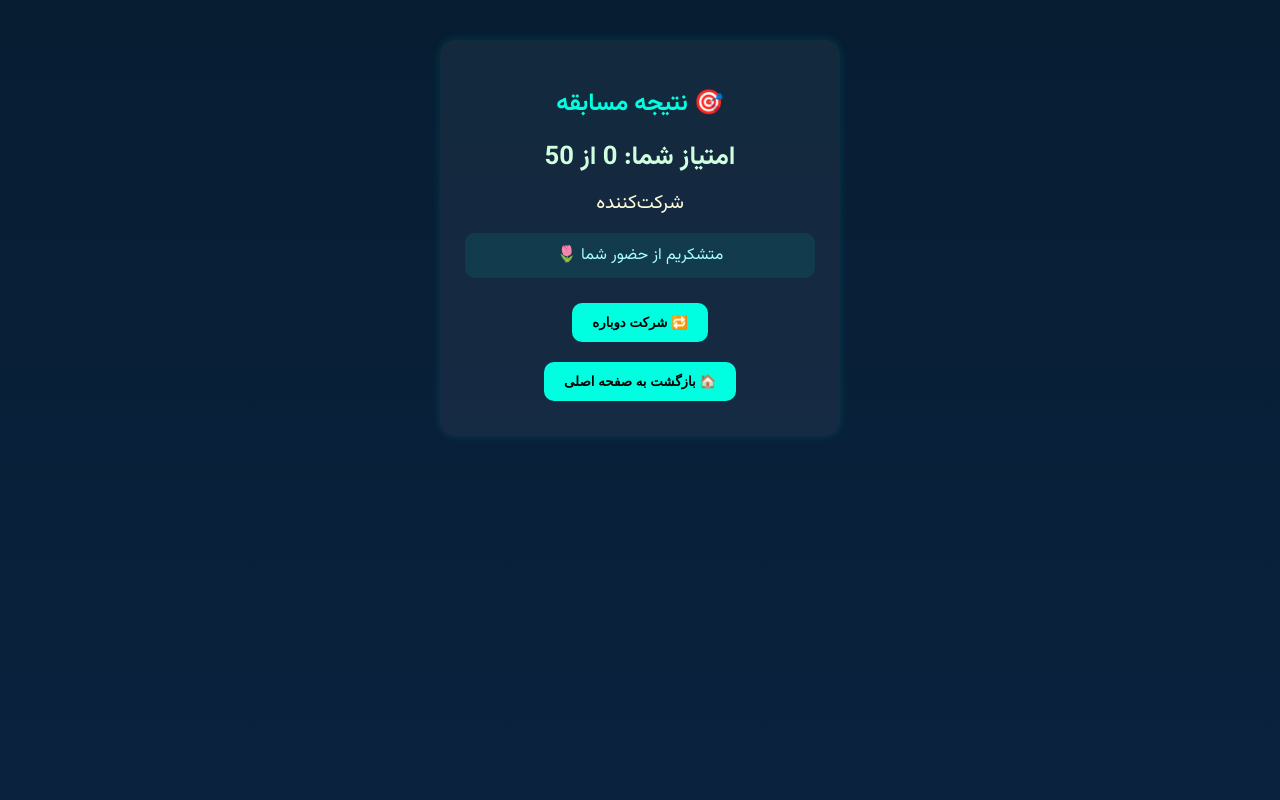
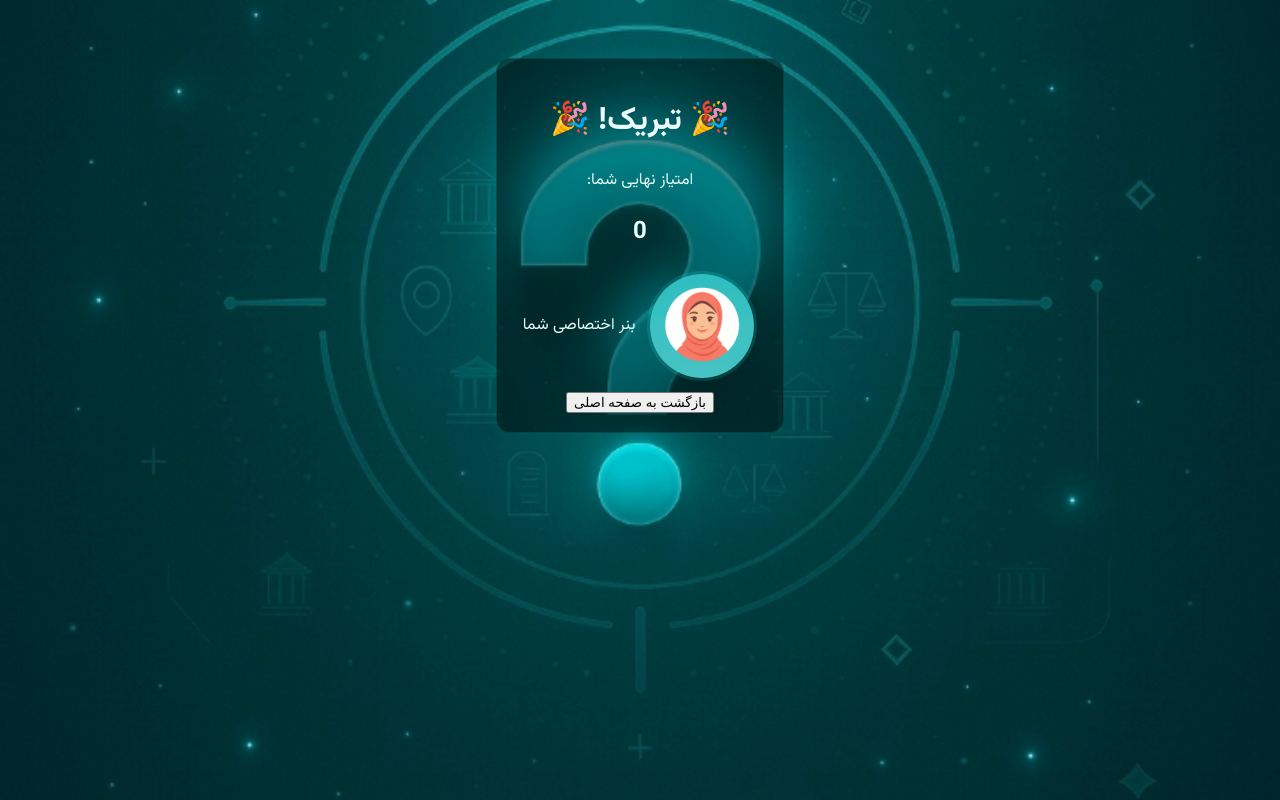
Before and after one commit to NedaBasiriyan/eitaaquiz-test, a plain HTML site: page result.html in a window 1280 px wide. Drawn offline with Linux system fonts and the light colour scheme.

Commit message:
Update result.html

```diff
--- a/result.html
+++ b/result.html
@@ -1,99 +1,31 @@
 <!DOCTYPE html>
-<html lang="fa">
+<html lang="fa" dir="rtl">
 <head>
-<meta charset="UTF-8">
-<meta name="viewport" content="width=device-width, initial-scale=1.0">
+<meta charset="utf-8" />
+<meta name="viewport" content="width=device-width,initial-scale=1" />
 <title>نتیجه مسابقه</title>
 <link rel="stylesheet" href="style.css">
-<style>
-  body {
-    font-family: Vazirmatn, sans-serif;
-    direction: rtl;
-    text-align: center;
-    background: linear-gradient(180deg,#061d32,#0b223f);
-    color: #fff;
-    padding: 40px 15px;
-  }
-  .result-card {
-    background: rgba(255,255,255,0.05);
-    padding: 25px;
-    border-radius: 15px;
-    max-width: 400px;
-    margin: auto;
-    box-shadow: 0 0 10px rgba(0,255,224,0.12);
-  }
-  h2 { color: #00ffe0; margin-bottom: 15px; }
-  .score { font-size: 1.6rem; margin: 10px 0; color: #cfffdf; font-weight: bold; }
-  .rank { font-size: 1.2rem; color: #ffd; margin-bottom: 15px; }
-  .reward { background: rgba(0,255,224,0.08); padding: 10px; border-radius: 10px; margin-bottom: 15px; color: #aaffff; }
-  button {
-    background: #00ffe0;
-    border: none;
-    color: #000;
-    font-weight: bold;
-    padding: 12px 20px;
-    border-radius: 10px;
-    cursor: pointer;
-    margin: 10px;
-    transition: .2s;
-  }
-  button:hover { background: #00ffb0; }
-</style>
 </head>
 <body>
-  <div class="result-card">
-    <h2>🎯 نتیجه مسابقه</h2>
-    <div id="scoreDisplay" class="score"></div>
-    <div id="rankDisplay" class="rank"></div>
-    <div id="rewardBox" class="reward"></div>
-    <button id="retryBtn">🔁 شرکت دوباره</button>
-    <button id="exitBtn">🏠 بازگشت به صفحه اصلی</button>
+<div class="background-main">
+  <div class="neon-box result-box">
+    <h1>🎉 تبریک! 🎉</h1>
+    <p>امتیاز نهایی شما:</p>
+    <h2 id="final-score">0</h2>
+
+    <div class="user-banner">
+      <img id="banner-character" src="" alt="کاراکتر">
+      <p id="banner-text">بنر اختصاصی شما</p>
+    </div>
+
+    <button onclick="location.href='index.html'">بازگشت به صفحه اصلی</button>
   </div>
-
+</div>
 <script>
-  const score = Number(localStorage.getItem('ongoingScore') || 0);
-  const totalQ = JSON.parse(localStorage.getItem('quizConfig') || '{}').questions?.length || 10;
-
-  const scoreEl = document.getElementById('scoreDisplay');
-  const rankEl = document.getElementById('rankDisplay');
-  const rewardEl = document.getElementById('rewardBox');
-
-  // نمایش امتیاز
-  scoreEl.innerText = `امتیاز شما: ${score} از ${totalQ * 5}`;
-
-  // محاسبه رتبه تقریبی
-  let rank = 'شرکت‌کننده';
-  let reward = 'متشکریم از حضور شما 🌷';
-
-  if(score >= totalQ * 5 * 0.9){
-    rank = '🥇 رتبه اول';
-    reward = 'تبریک! شما برنده جایزه ویژه مسابقه شدید 🎁';
-  } else if(score >= totalQ * 5 * 0.75){
-    rank = '🥈 رتبه دوم';
-    reward = 'خیلی عالی! شما در بین نفرات برتر هستید 🏅';
-  } else if(score >= totalQ * 5 * 0.6){
-    rank = '🥉 رتبه سوم';
-    reward = 'عملکرد خوب! شما در جمع برگزیدگان مسابقه قرار دارید 👏';
-  } else if(score >= totalQ * 5 * 0.3){
-    rank = '✅ شرکت‌کننده فعال';
-    reward = 'ادامه بده! نزدیک به برنده شدن هستی 💪';
-  }
-
-  rankEl.innerText = rank;
-  rewardEl.innerText = reward;
-
-  // دکمه‌ها
-  document.getElementById('retryBtn').onclick = ()=>{
-    localStorage.removeItem('ongoingScore');
-    localStorage.removeItem('currentQuestion');
-    window.location.href = 'quiz.html';
-  };
-
-  document.getElementById('exitBtn').onclick = ()=>{
-    localStorage.removeItem('ongoingScore');
-    localStorage.removeItem('currentQuestion');
-    window.location.href = 'index.html';
-  };
+const final = localStorage.getItem('finalScore') || 0;
+document.getElementById('final-score').innerText = final;
+const ch = localStorage.getItem('selectedCharacter') || 'female';
+document.getElementById('banner-character').src = `assets/images/character_${ch}.jpeg`;
 </script>
 </body>
 </html>
```
